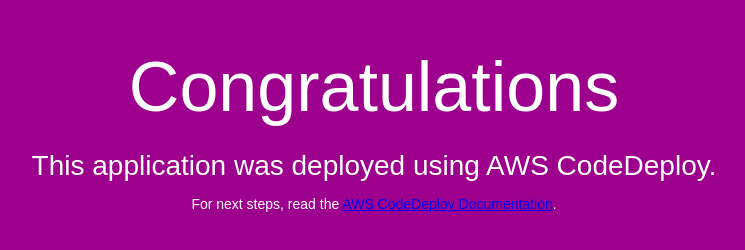
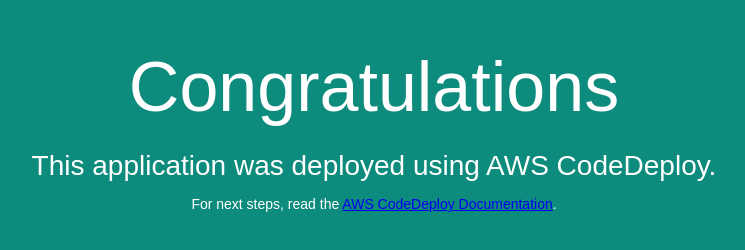
Before and after one commit to dkubiak789/odoo-codedeploy, a plain HTML site: page index.html in a window 1280 px wide. Shown: the whole page, without its empty margins (266-1011 px from the left). Drawn offline with Linux system fonts and the light colour scheme.

Commit message:
background

```diff
--- a/index.html
+++ b/index.html
@@ -6,7 +6,7 @@
   <style>
     body {
       color: #ffffff;
-      background-color: #9d008d;
+      background-color: #0d8b7c;
       font-family: Arial, sans-serif;
       font-size: 14px;
     }
```
Also changed, not shown: 3 other files.
